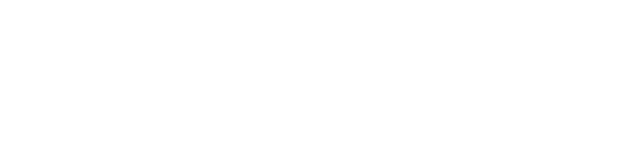
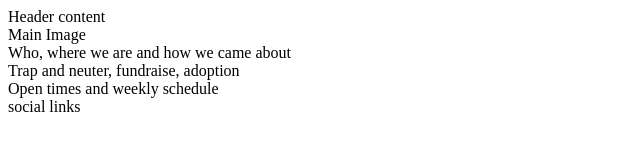
Before and after one commit to ShellyBrady/Portfolio-Project-1-Cat-Arc, a plain HTML site: page index.html in a window 1280 px wide. Shown: the whole page, without its empty margins (0-640 px from the left). Drawn offline with Linux system fonts and the light colour scheme.

Commit message:
added keywords and description to metadata in the head. added link to css stylesheet. Added title and core html structure to the site

```diff
--- a/index.html
+++ b/index.html
@@ -4,9 +4,28 @@
     <meta charset="UTF-8">
     <meta http-equiv="X-UA-Compatible" content="IE=edge">
     <meta name="viewport" content="width=device-width, initial-scale=1.0">
-    <title>Document</title>
+    <meta name="description" content="The Cat Arc's is a cat shelter where cats can be adopted from">
+    <meta name="keywords" content="cat arc, cat shelter, cats, ireland, cat adoption, volunteers, trap and neuter">
+
+    <link rel="stylesheet" href="assets/css/style.css">
+    <title>The Cat Arc Cat Sanctuary</title>
 </head>
 <body>
+    <header>Header content</header>
+    <section>
+        Main Image
+    </section>
+    <section>
+        Who, where we are and how we came about
+    </section>
+    <section>
+        Trap and neuter, fundraise, adoption
+    </section>
+    <section> Open times and weekly schedule
+    </section>
+    <footer>
+        social links
+    </footer>
 
 </body>
 </html>
```
